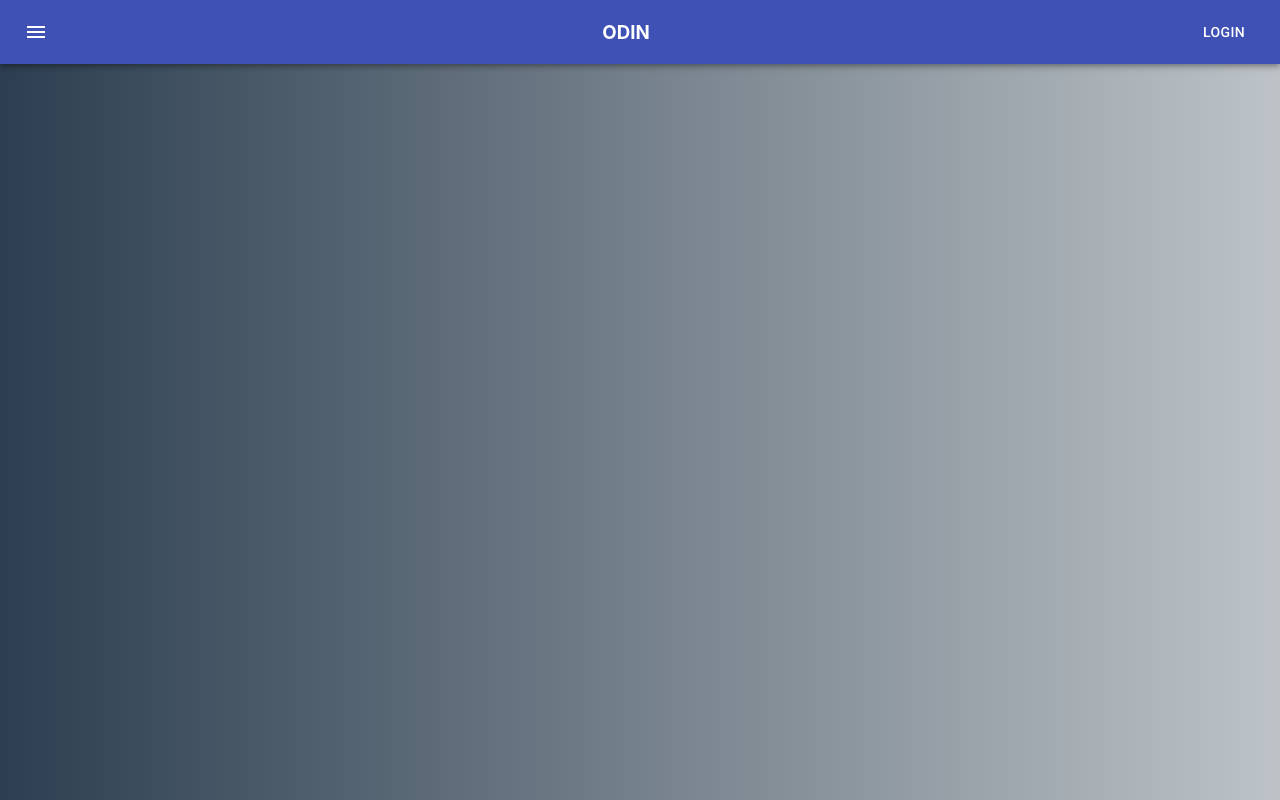
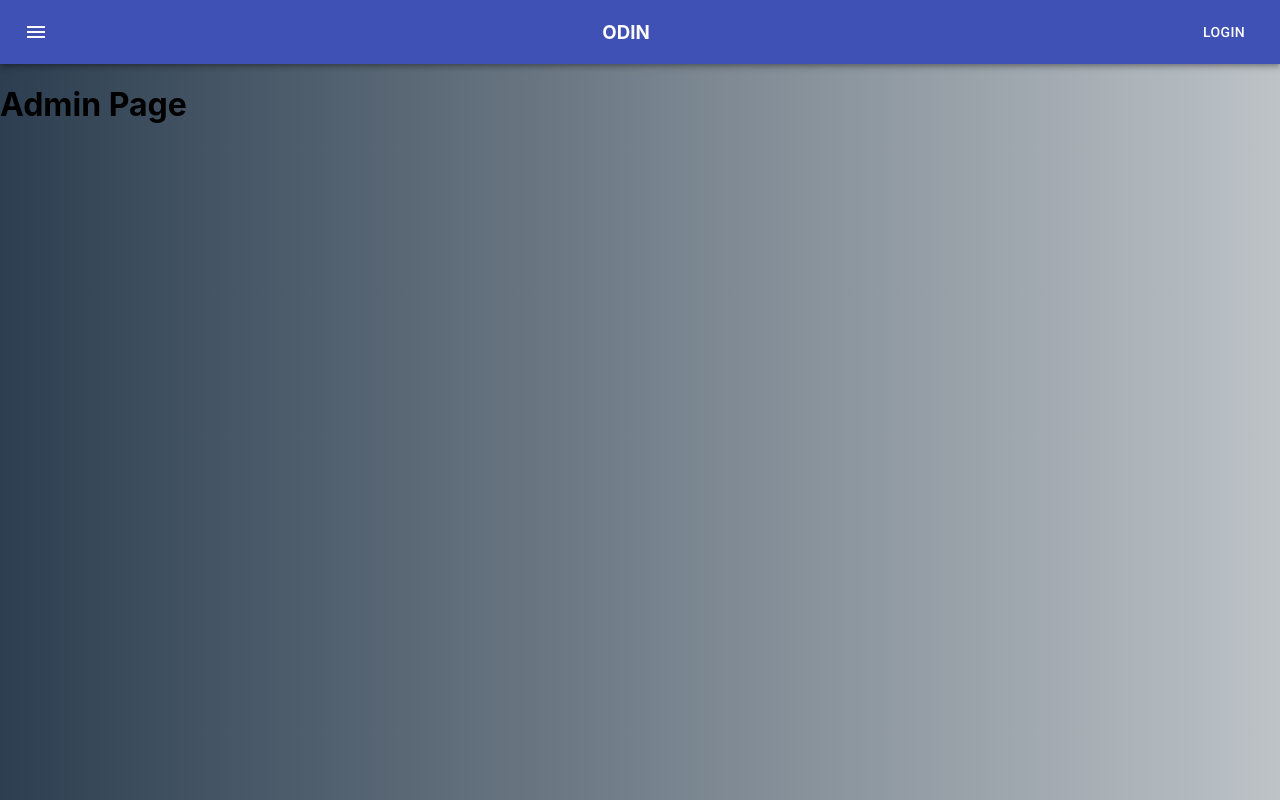
Before and after one commit to StewartMck/odin-frontend, a React (Create React App) app: page /admin in a window 1280 px wide. Built offline with nearby package versions, Linux system fonts and the light colour scheme.

Commit message:
Setup route for admin

```diff
--- a/src/App.js
+++ b/src/App.js
@@ -6,6 +6,7 @@ import FeaturedCard from './Components/Card/FeaturedCard';
 import AppBar from './Components/AppBar/AppBar';
 import About from './Components/About/About';
 import News from './Components/News/News';
+import Admin from './Components/Admin/Index';
 
 function App() {
   return (
@@ -15,6 +16,7 @@ function App() {
         <Route exact path='/' component={FeaturedCard}/>
         <Route path='/about' component={About}/>
         <Route path='/news' component={News}/>
+        <Route path='/admin' component={Admin}/>
       </Switch>
       {/* <div className="Cards">
       <FeaturedCard/>
--- /dev/null
+++ b/src/Components/Admin/Index.js
@@ -0,0 +1,5 @@
+export default function Admin(){
+    return(
+        <h1>Admin Page</h1>
+    )
+}
```
